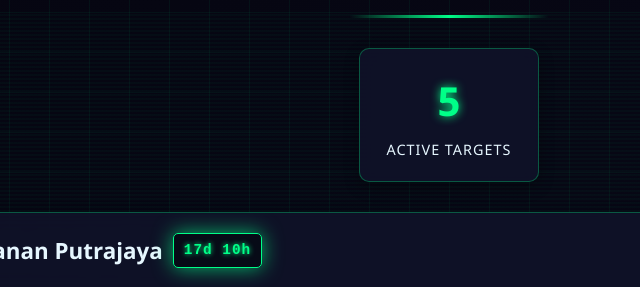
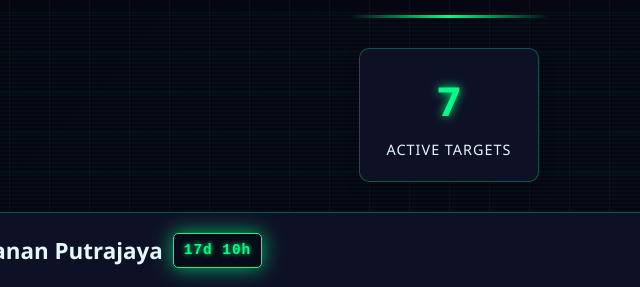
Before and after one commit to vfvct/VFVCT, a plain HTML site: page index.html in a window 1280 px wide. Shown: the part 188-475 px from the top of the page, 191-831 px from the left. Drawn offline with Linux system fonts and the light colour scheme.

Commit message:
Update index.html

```diff
--- a/index.html
+++ b/index.html
@@ -547,7 +547,7 @@
 
         <div class="stats">
             <div class="stat-box">
-                <div class="stat-number">5</div>
+                <div class="stat-number">7</div>
                 <div class="stat-label">ACTIVE TARGETS</div>
             </div>
         </div>
```
